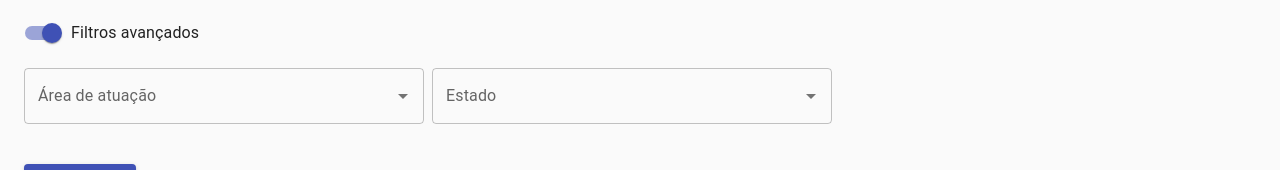
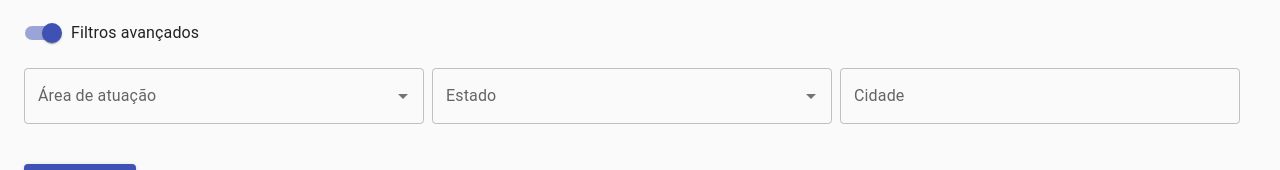
Before and after one commit to esperandio/justissimo-frontend, a React (Create React App) app: page /advogado/listar in a window 1280 px wide. Both pictures are taken after a click on the label "Filtros avançados". Shown: the part 389-559 px from the top of the page. Built offline with nearby package versions, Linux system fonts and the light colour scheme; no server answers.

Commit message:
feat: inclusao do filtro de cidade

```diff
--- a/src/paginas/Listar/Advogado/index.js
+++ b/src/paginas/Listar/Advogado/index.js
@@ -42,6 +42,7 @@ export default function ListarAdvogado() {
     const [usarFiltroAvancado, setUsarFiltroAvancado] = useState(false);
     const [id_area_atuacao, setAreaAtuacao] = useState("");
     const [estado, setEstado] = useState("");
+    const [cidade, setCidade] = useState("");
 
     const [areas, setAreas] = useState([]);
     const [estados] = useState(['AC', 'AL', 'AP', 'AM', 'BA', 'CE', 'DF', 'ES', 'GO', 'MA', 'MT', 'MS', 'MG', 'PA',
@@ -76,7 +77,7 @@ export default function ListarAdvogado() {
         let filtroApi = `nome=${nome}`;
 
         if (usarFiltroAvancado === true) {
-            filtroApi = `${filtroApi}&area=${id_area_atuacao ?? ""}&estado=${estado ?? ""}`;
+            filtroApi = `${filtroApi}&area=${id_area_atuacao ?? ""}&estado=${estado ?? ""}&cidade=${cidade ?? ""}`;
         }
 
         console.log(filtroApi);
@@ -161,6 +162,20 @@ export default function ListarAdvogado() {
                                             />
                                             </FormControl>
                                         </Grid>
+
+                                        <Grid item xs={12} sm={4}>
+                                            <FormControl fullWidth className={classes.margin}>
+                                                <TextField
+                                                    id="Cidade"
+                                                    label="Cidade"
+                                                    placeholder="Cidade"
+                                                    variant="outlined"
+                                                    margin="normal"
+                                                    value={cidade}
+                                                    onChange={e => setCidade(e.target.value)}
+                                                />
+                                            </FormControl>
+                                        </Grid>
                                     </Grid>
                                 </Collapse>
                             </Grid>
```
